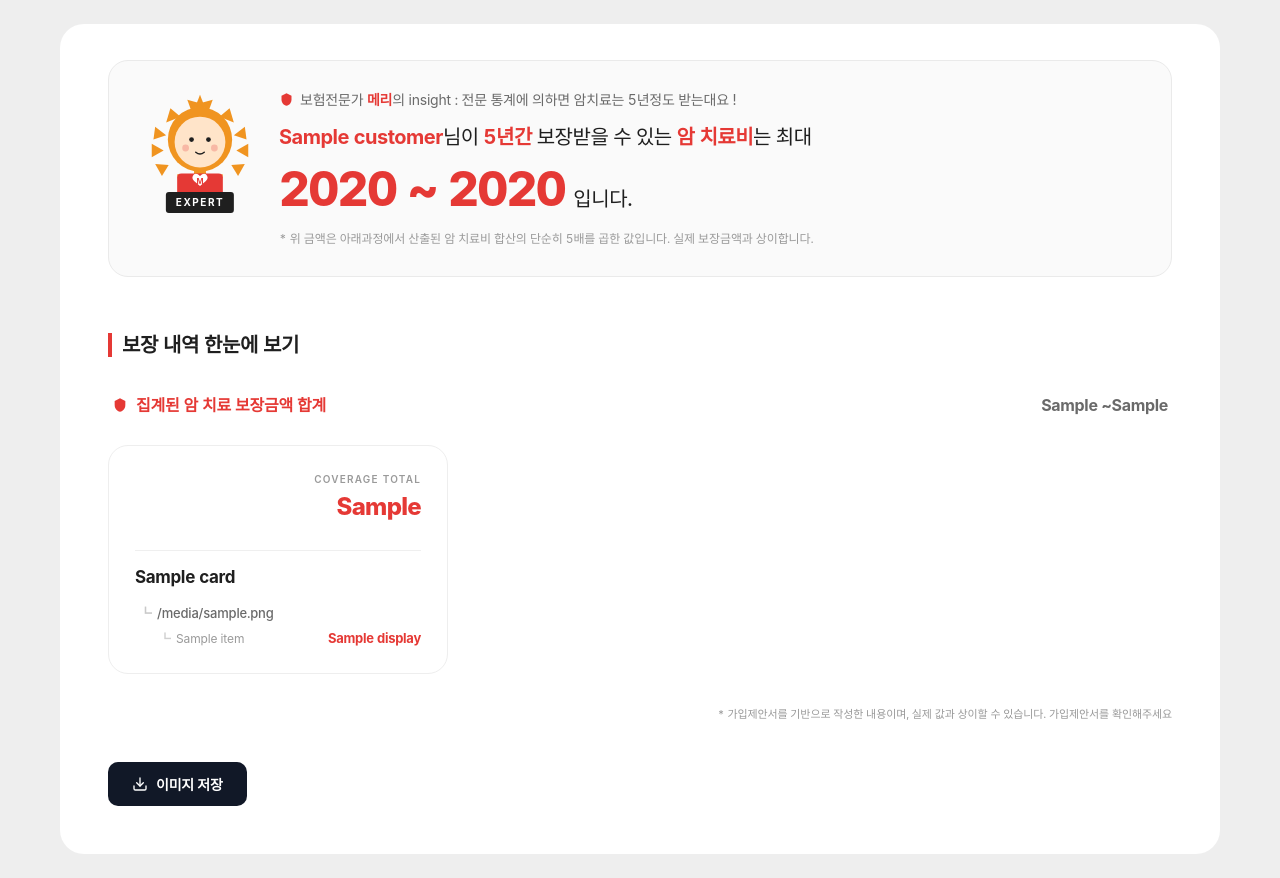
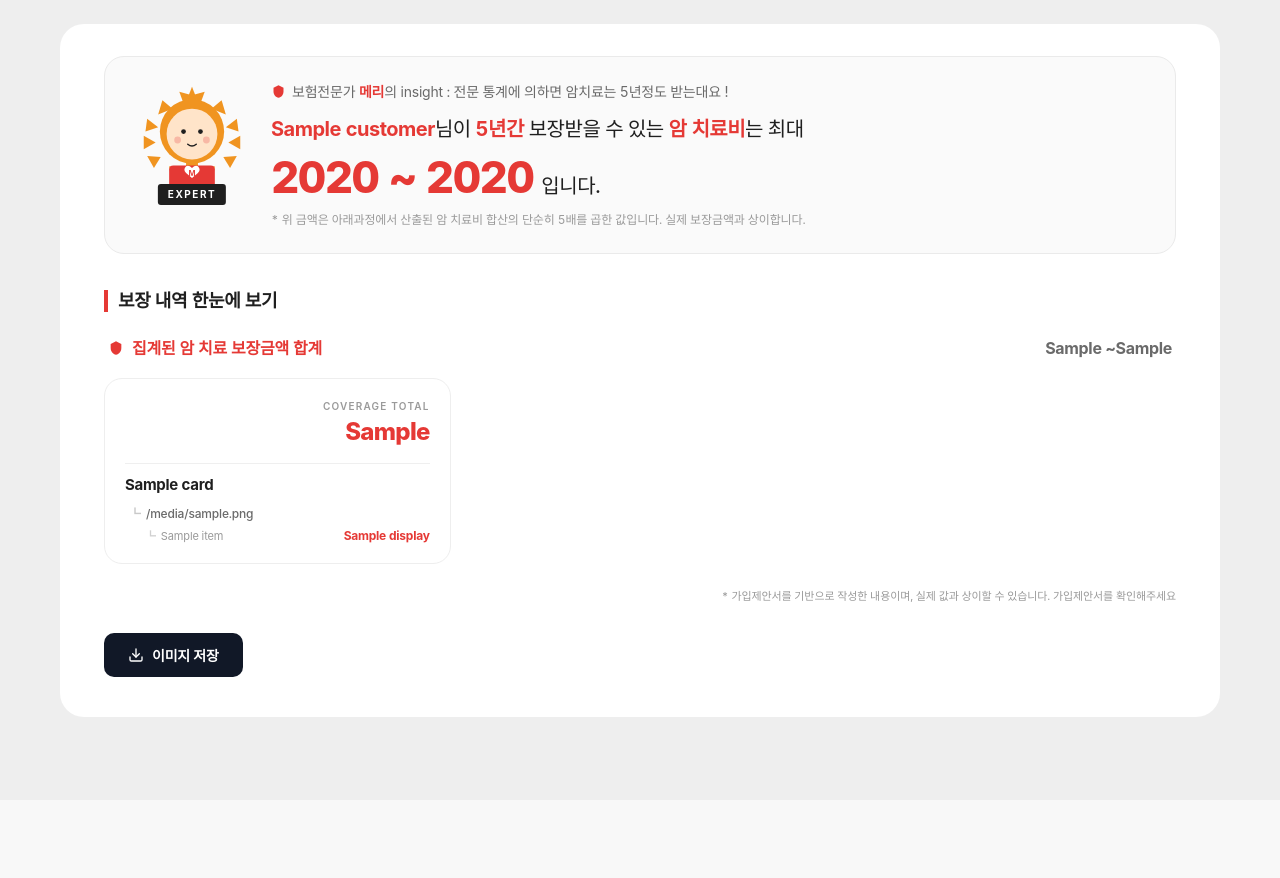
Before and after one commit to meritzGA/explain, a Python web app: template templates/report.html in a window 1280 px wide. After the commit the page ends 677 px from the top, so only its background shows below. Run offline with Jinja, Linux system fonts and the light colour scheme; the template is opened without the code that fills it: most values are stand-ins (such as "Sample title", 1, 10 or a date in 2020); some web fonts are replaced.

Commit message:
Add files via upload

```diff
--- a/templates/report.html
+++ b/templates/report.html
@@ -44,7 +44,7 @@ button, input, select, textarea { font-family: var(--font-sans); }
   margin: 24px auto;
   background: #FFFFFF;
   border-radius: 24px;
-  padding: 36px 48px 48px;
+  padding: 32px 44px 40px;
 }
 
 /* ── 메리 인사이트 박스 ── */
@@ -52,11 +52,11 @@ button, input, select, textarea { font-family: var(--font-sans); }
   background: #FAFAFA;
   border: 1px solid #EAEAEA;
   border-radius: 20px;
-  padding: 28px 36px;
+  padding: 24px 32px;
   display: flex;
   gap: 24px;
   align-items: flex-start;
-  margin-bottom: 56px;
+  margin-bottom: 36px;
 }
 .mery-character {
   flex-shrink: 0;
@@ -108,12 +108,13 @@ button, input, select, textarea { font-family: var(--font-sans); }
 }
 .mery-kicker .red { color: #E53935; font-weight: 700; }
 .mery-amount {
-  font-size: 48px;
+  font-size: 44px;
   font-weight: 800;
   color: #E53935;
   letter-spacing: -0.035em;
   line-height: 1.1;
-  margin: 10px 0 2px;
+  margin: 8px 0 2px;
+  font-feature-settings: 'tnum' on, 'lnum' on;
 }
 .mery-amount .suffix {
   font-size: 20px;
@@ -125,20 +126,20 @@ button, input, select, textarea { font-family: var(--font-sans); }
 .mery-disclaimer {
   font-size: 12px;
   color: #9A9A9A;
-  margin-top: 14px;
+  margin-top: 10px;
   line-height: 1.5;
   letter-spacing: -0.01em;
 }
 
 /* ── 섹션 타이틀 ── */
 .section-title {
-  font-size: 20px;
+  font-size: 18px;
   font-weight: 700;
   color: #1F1F1F;
   padding-left: 10px;
   border-left: 4px solid #E53935;
   line-height: 1.2;
-  margin: 48px 0 36px;
+  margin: 36px 0 24px;
   letter-spacing: -0.02em;
 }
 
@@ -147,7 +148,7 @@ button, input, select, textarea { font-family: var(--font-sans); }
   display: flex;
   justify-content: space-between;
   align-items: center;
-  margin: 32px 0 28px;
+  margin: 20px 0 18px;
   padding: 0 4px;
 }
 .total-bar-left {
@@ -176,7 +177,7 @@ button, input, select, textarea { font-family: var(--font-sans); }
 .tx-grid {
   display: grid;
   grid-template-columns: repeat(3, minmax(0, 1fr));
-  gap: 22px;
+  gap: 16px;
 }
 @media (max-width: 1000px) { .tx-grid { grid-template-columns: repeat(2, minmax(0, 1fr)); } }
 @media (max-width: 640px) { .tx-grid { grid-template-columns: 1fr; } }
@@ -184,8 +185,8 @@ button, input, select, textarea { font-family: var(--font-sans); }
 .tx-card {
   background: #FFFFFF;
   border: 1px solid #EEEEEE;
-  border-radius: 20px;
-  padding: 26px 26px 24px;
+  border-radius: 18px;
+  padding: 20px 20px 18px;
   display: flex;
   flex-direction: column;
 }
@@ -193,13 +194,13 @@ button, input, select, textarea { font-family: var(--font-sans); }
   display: flex;
   justify-content: space-between;
   align-items: flex-start;
-  gap: 12px;
-  margin-bottom: 18px;
+  gap: 10px;
+  margin-bottom: 14px;
 }
 .tx-icon {
   flex-shrink: 0;
-  width: 56px;
-  height: 56px;
+  width: 48px;
+  height: 48px;
 }
 .tx-total {
   text-align: right;
@@ -211,7 +212,7 @@ button, input, select, textarea { font-family: var(--font-sans); }
   font-weight: 600;
   letter-spacing: 0.12em;
   color: #9A9A9A;
-  margin-bottom: 6px;
+  margin-bottom: 4px;
 }
 .tx-total-amount {
   font-size: 24px;
@@ -219,31 +220,32 @@ button, input, select, textarea { font-family: var(--font-sans); }
   color: #E53935;
   line-height: 1.15;
   letter-spacing: -0.03em;
-  white-space: pre-line;
+  white-space: nowrap;
+  font-feature-settings: 'tnum' on, 'lnum' on;
 }
 
 .tx-divider {
   border-top: 1px solid #EFEFEF;
-  margin: 4px 0 14px;
+  margin: 2px 0 10px;
 }
 .tx-title {
-  font-size: 17px;
+  font-size: 15px;
   font-weight: 700;
   color: #1F1F1F;
-  margin-bottom: 14px;
+  margin-bottom: 10px;
   letter-spacing: -0.02em;
 }
 
-.tx-coverage-group { margin-bottom: 12px; }
+.tx-coverage-group { margin-bottom: 8px; }
 .tx-coverage-group:last-child { margin-bottom: 0; }
 
 .tx-coverage-line {
-  font-size: 13px;
+  font-size: 12px;
   color: #6A6A6A;
   font-weight: 500;
-  line-height: 1.45;
+  line-height: 1.4;
   padding-left: 4px;
-  margin-bottom: 6px;
+  margin-bottom: 4px;
   letter-spacing: -0.015em;
 }
 .tx-coverage-line::before {
@@ -256,13 +258,13 @@ button, input, select, textarea { font-family: var(--font-sans); }
   display: flex;
   justify-content: space-between;
   align-items: baseline;
-  padding-left: 24px;
-  margin-bottom: 4px;
-  gap: 10px;
+  padding-left: 20px;
+  margin-bottom: 2px;
+  gap: 8px;
 }
 .tx-item:last-child { margin-bottom: 0; }
 .tx-item-label {
-  font-size: 12px;
+  font-size: 11px;
   color: #9A9A9A;
   line-height: 1.4;
   letter-spacing: -0.01em;
@@ -273,11 +275,12 @@ button, input, select, textarea { font-family: var(--font-sans); }
   margin-right: 2px;
 }
 .tx-item-val {
-  font-size: 13px;
+  font-size: 12px;
   font-weight: 700;
   color: #E53935;
   white-space: nowrap;
   letter-spacing: -0.02em;
+  font-feature-settings: 'tnum' on, 'lnum' on;
 }
 
 /* ── 하단 영역 ── */
@@ -285,7 +288,7 @@ button, input, select, textarea { font-family: var(--font-sans); }
   display: flex;
   justify-content: flex-start;
   align-items: center;
-  margin-top: 40px;
+  margin-top: 28px;
   gap: 20px;
 }
 .save-btn {
@@ -313,7 +316,7 @@ button, input, select, textarea { font-family: var(--font-sans); }
   text-align: right;
   line-height: 1.5;
   letter-spacing: -0.01em;
-  margin-top: 32px;
+  margin-top: 24px;
 }
 
 /* ── 인쇄 최적화 ── */
@@ -473,6 +476,38 @@ button, input, select, textarea { font-family: var(--font-sans); }
 
 <script src="https://cdnjs.cloudflare.com/ajax/libs/html2canvas/1.4.1/html2canvas.min.js"></script>
 <script>
+/* ── 보장금액 한 줄 자동 맞춤 ── */
+(function() {
+  function fitAmounts() {
+    document.querySelectorAll('.tx-total-amount').forEach(function(el) {
+      /* 줄바꿈 → 물결표 한 줄로 합치기 */
+      var raw = el.textContent.replace(/\s+/g, '');
+      if (raw !== el.textContent.replace(/\s+/g, '')) el.textContent = raw;
+
+      var parent = el.closest('.tx-total');
+      if (!parent) return;
+      var maxW = parent.offsetWidth;
+      var fs = 24;
+      el.style.fontSize = fs + 'px';
+
+      while (el.scrollWidth > maxW && fs > 14) {
+        fs -= 0.5;
+        el.style.fontSize = fs + 'px';
+      }
+    });
+  }
+  /* DOM 로드 후 + 약간의 딜레이(웹폰트 로딩) */
+  if (document.readyState === 'loading') {
+    document.addEventListener('DOMContentLoaded', function() { setTimeout(fitAmounts, 100); });
+  } else {
+    setTimeout(fitAmounts, 100);
+  }
+  /* 웹폰트 로드 완료 시 재계산 */
+  if (document.fonts && document.fonts.ready) {
+    document.fonts.ready.then(function() { setTimeout(fitAmounts, 50); });
+  }
+})();
+<script>
 async function saveAsImage() {
   var btn = document.getElementById('save-img-btn');
   var target = document.getElementById('report-capture');
```
